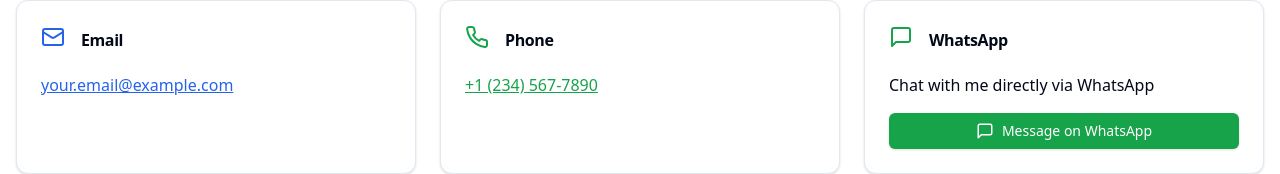
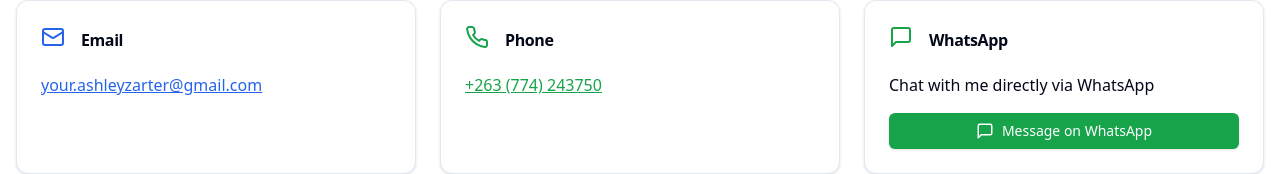
Before and after one commit to ashiemugwa1997/ashie-portfolio, a React (Vite) app: page / in a window 1280 px wide. Shown: the part 1610-1784 px from the top of the page. Built offline with nearby package versions, Linux system fonts and the light colour scheme.

Commit message:
update contact information in ContactSection component

```diff
--- a/src/components/ContactSection.tsx
+++ b/src/components/ContactSection.tsx
@@ -30,10 +30,10 @@ const ContactSection: React.FC<ContactSectionProps> = ({ className = "" }) => {
             </CardHeader>
             <CardContent>
               <a
-                href="mailto:your.email@example.com"
+                href="mailto:your.ashleyzarter@gmail.com"
                 className={`underline ${theme === 'dark' ? 'text-blue-300 hover:text-blue-200' : 'text-blue-600 hover:text-blue-800'}`}
               >
-                your.email@example.com
+                your.ashleyzarter@gmail.com
               </a>
             </CardContent>
           </Card>
@@ -48,7 +48,7 @@ const ContactSection: React.FC<ContactSectionProps> = ({ className = "" }) => {
                 href="tel:+1234567890"
                 className={`underline ${theme === 'dark' ? 'text-green-300 hover:text-green-200' : 'text-green-600 hover:text-green-800'}`}
               >
-                +1 (234) 567-7890
+                +263 (774) 243750
               </a>
             </CardContent>
           </Card>
```
